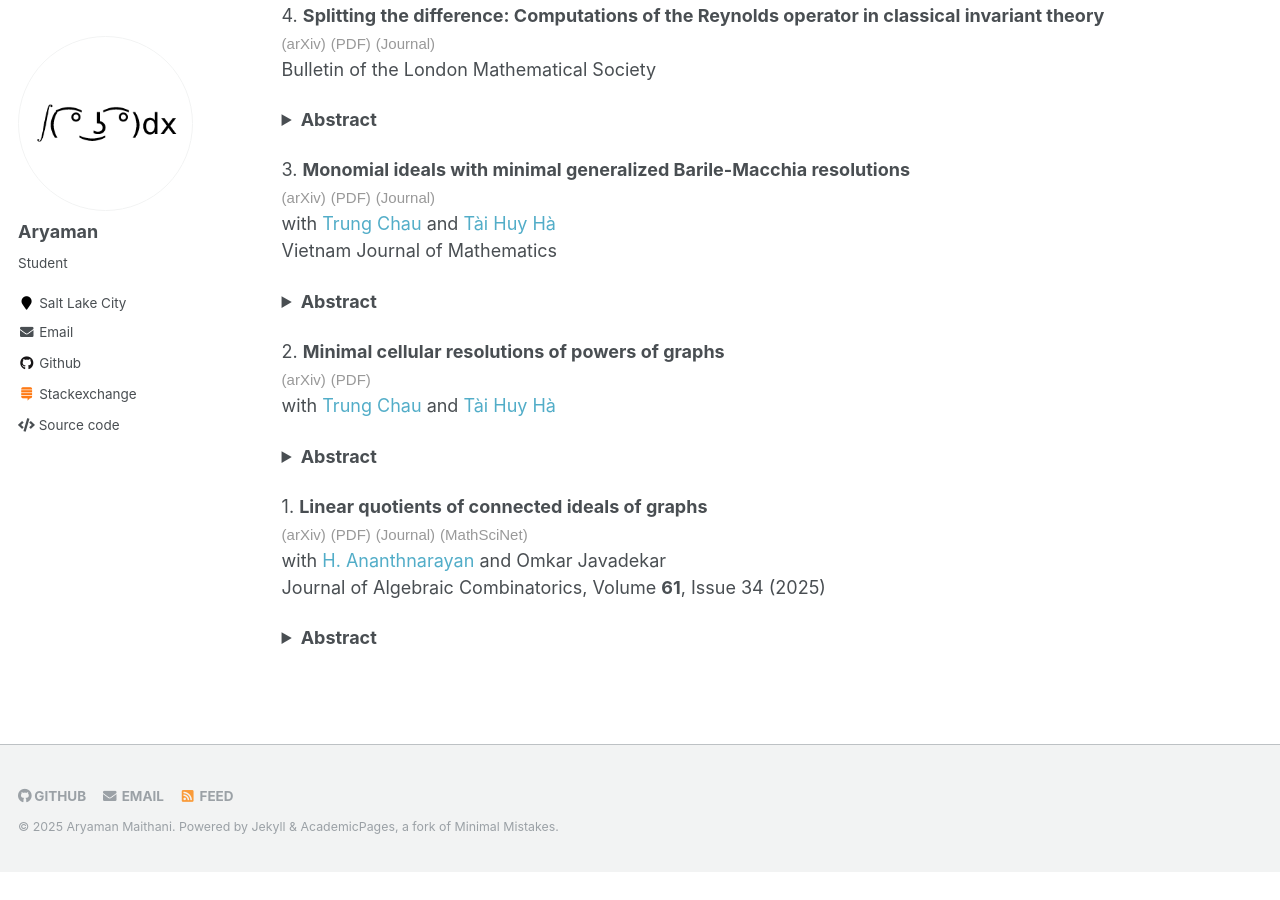
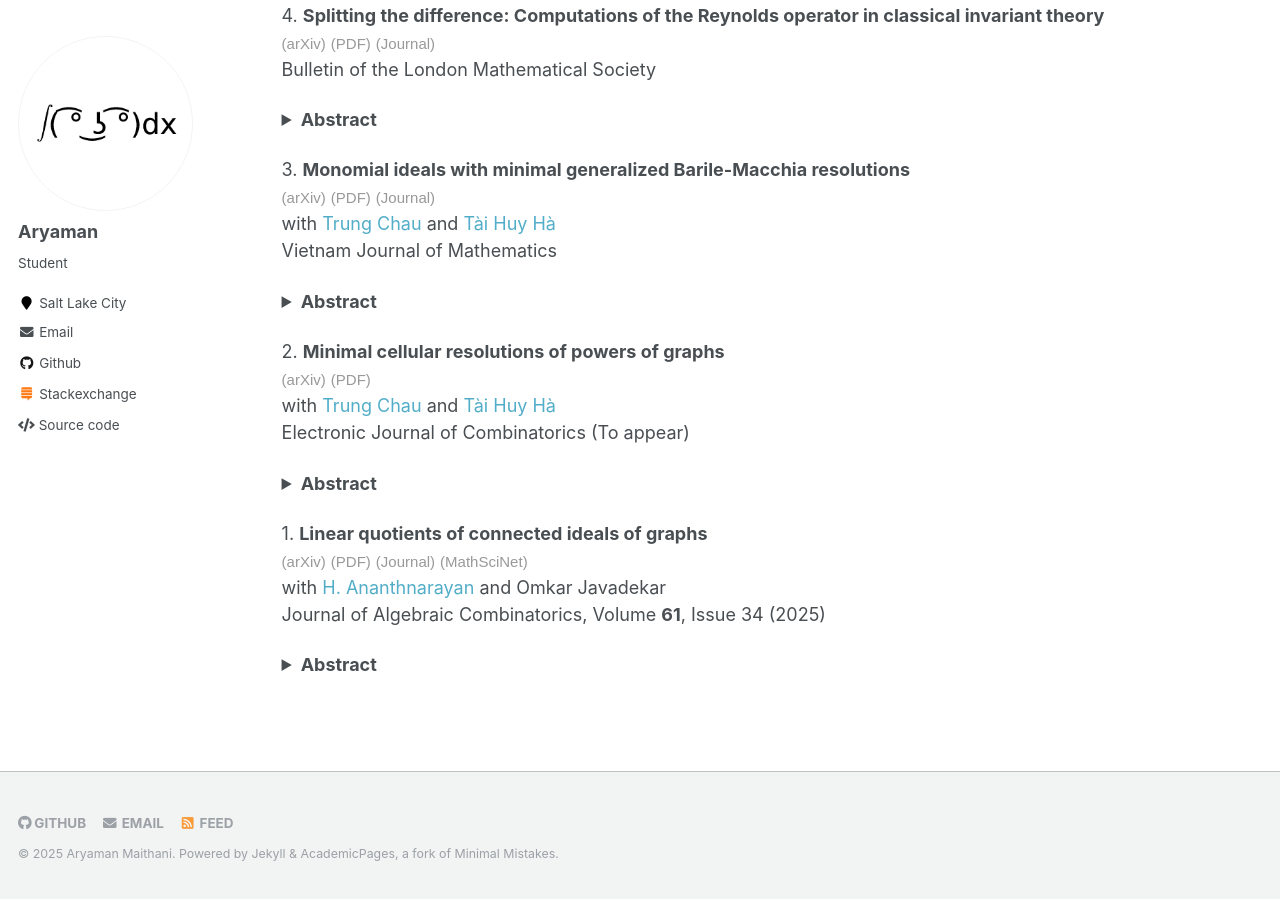
Before and after one commit to aryamanmaithani/math, a Jekyll site: the page built from _pages/papers.html, in a window 1280 px wide and 900 px high, scrolled down 695 px. Built offline with Jekyll 4.4.1, drawn with Linux system fonts in a browser that asks for light colours; formulas are drawn with MathJax 3; before the commit the page ends 1568 px from its top, so only the background shows below that.

Commit message:
updated with E-JC

```diff
--- a/_pages/papers.html
+++ b/_pages/papers.html
@@ -94,6 +94,7 @@ cellular resolutions and special types of Morse resolutions.
 2. <b>Minimal cellular resolutions of powers of graphs</b> <br>
  <a href="https://arxiv.org/abs/2404.04380" target="_blank"><span style="font-family: sans-serif, 'Open Sans';color: #999;font-size: 15px;">(arXiv)</span></a> <a href="chau_ha_maithani_minimal_cellular_resolutions.pdf" target="_blank"><span style="font-family: sans-serif, 'Open Sans';color: #999;font-size: 15px;">(PDF)</span></a> <br>
 with <a href="https://trungchaumath.github.io/" target="_blank">Trung Chau</a> and <a href="http://www.math.tulane.edu/~tai/" target="_blank">Tài Huy Hà</a> <br>
+Electronic Journal of Combinatorics (To appear) <br>
 <details> <summary><b>Abstract</b></summary>
 Let $G$ be a connected graph and let $I(G)$ denote its edge ideal. We
 classify when $I(G)^n$, for $n \ge 1$, admits a minimal Lyubeznik resolution.
--- a/codes/papers_page_generator/papers.txt
+++ b/codes/papers_page_generator/papers.txt
@@ -43,6 +43,7 @@ date: 2024-04-05
 coauthors: TC, THH
 arxiv: 2404.04380
 pdf: chau_ha_maithani_minimal_cellular_resolutions
+toa: Electronic Journal of Combinatorics
 =========
 1
 title: Linear quotients of connected ideals of graphs
```
